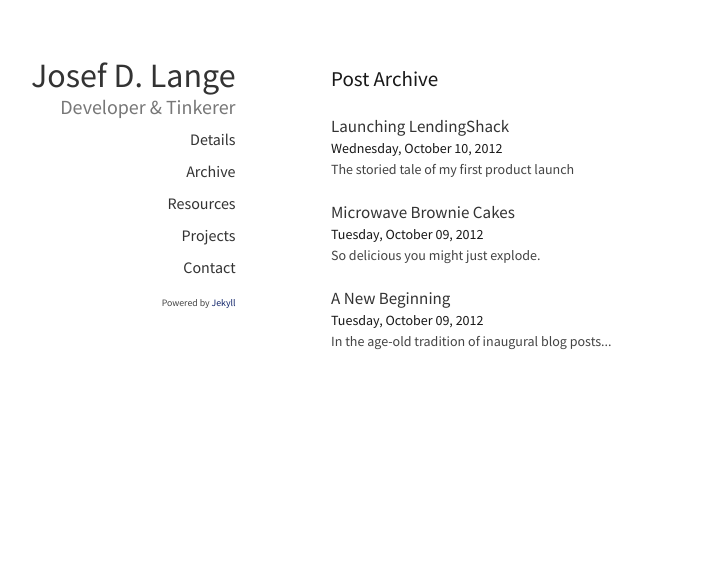
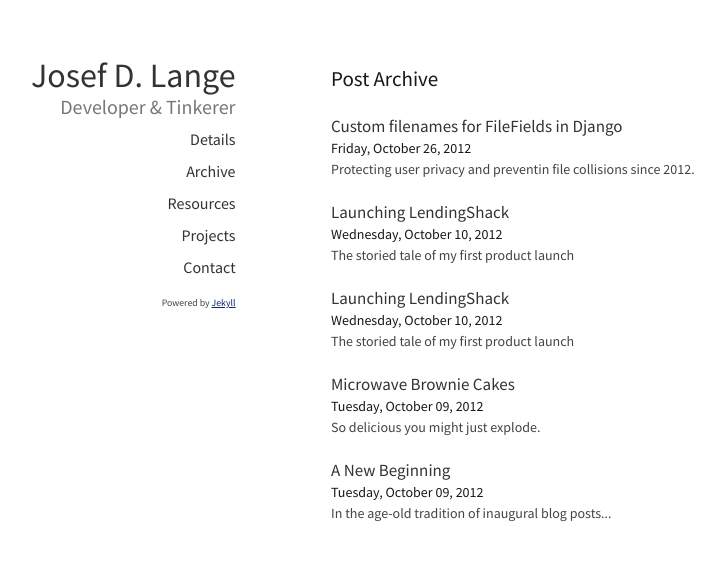
Before and after one commit to josefdlange/josefdlange.github.com, a Jekyll site: the page built from archive.html, in a window 1280 px wide. Shown: the top 561 px of the page, without its empty margins (199-920 px from the left). Built offline with Jekyll 4.4.1, drawn with Linux system fonts in a browser that asks for light colours.

Commit message:
New post on ImageField upload_to stuff.

```diff
--- /dev/null
+++ b/_posts/2012-10-10-Launching-LendingShack copy.html
@@ -0,0 +1,90 @@
+---
+title: "Launching LendingShack"
+description: "The storied tale of my first product launch"
+layout: post
+categories: [programming]
+tags: [programming, python, lendingshack, learning]
+---
+<p>
+    Let me start this be declaring my point: <span class="strong">launching is hard</span>.
+</p>
+<p>
+    Really, really hard.
+</p>
+<p>
+    But it's something every developer must do at some point, right? My good buddy (and a great developer) <a href="http://krwenholz.com">Kyle Wenholz</a> and I have been working on LendingShack since May of 2012. The project was conceived by some peers of ours in the Business Leadership Program at the <a href="http://pugetsound.edu">University of Puget Sound</a>. This project's purpose? To encourage 'collaborative consumption' in a community by providing an infrastructure for the lending and borrowing of property.
+</p>
+<p>
+    <a href="http://lendingshack.com/">LendingShack</a> was a test of my skills, my patience, and my commitment. Never before have I worked on a project for so long. Here's the brief and probably-not-written-with-direct-quotes version of the story.
+</p>
+<blockquote>
+    <p>
+        <ul>
+            <li>Kyle: "Hey, Josef, want to work on a crazy cool project with me?"</li>
+            <li>Me: "Yeah, sounds like fun."</li>
+            <li>Kyle: "Okay, let's master a programming language, learn a development framework, and do a barrel-roll through every difficulty we could possibly encounter!"</li>
+            <li>Me: "Wait, what?"</li>
+        </ul>
+    </p>
+    <small>* Not an actual conversation</small>
+</blockquote>
+<p>
+   Well, it was kind of like that. We knew from our previous experience in an Artificial Intelligence class that Python was pretty rad and perhaps we should program a large-scale program in it. Who doesn't love a language that throws semicolons and curly braces out the window? So, we decided on Python.
+</p>
+<p>
+    Python proved to be a good choice -- it was lightweight and pretty to look at. But building a web app from the ground up in just Python would be obnoxiously long-winded, and why do all that when there are frameworks to do most of it for you? So, we went looking for frameworks. I initially wanted to go the direction of Ruby on Rails instead of anything on Python, so we dusted off an idea we had back when we were in a Software Engineering class for a web app we were considering then. <a href="https://www.djangoproject.com">Django</a>.
+</p>
+<p>
+    Django is a pretty neat framework. It handles the hard stuff for you and gives you three places to put your stuff. Models, Templates, and Views. It's sort of an analog to Model-View-Controller. This was powerful for us. We spent some time developing what data we needed to store and how it would need to interact. That was pretty easy to put down into models and to (duh) model their interactions and dependencies. Views were the verb of the equation -- they do a lot of things, sometimes they don't even view anything. The templates is where I lived for much of the time. The frontend of LendingShack is templated using Bootstrap, which was a lot of fun to implement, and a lot of trouble.
+</p>
+<p>
+    Sounds like it was pretty painless, right? Wrong. Talk about an interesting experience. It would take days to talk about all the big issues, but here I'll frame out a few:
+</p>
+<h6>Know Your Environments</h6>
+<p>
+    One thing I learned perhaps a little too late when 'mastering' Python was the concept of environment management. Instead of doing any of that, I just started installing packages willy-nilly and hacking this and tweaking that, without a care in the world. It became increasingly obvious that the system-installed distribution of Python (on Mac OS X 10.7) was not standard and was in fact the cause of many problems.
+</p>
+<p>
+    On top of that, I didn't really grasp the power and the care required when using PIP. By a week or two into the project, I had probably PIP'd down a dozen packages at least and my development environment was a mess. I had import errors left and right, some things just wouldn't install, and life was just plain awful.
+</p>
+<p>
+    "Why don't you just use a virtualenv?" Kyle asked. What? So, I spent a night or two learning about Python virtual environments. My life was changed forever. Now, I can manage multiple Python environments nearly without thinking and I haven't looked back. PIP is your friend. Use it wisely.
+</p>
+<p>
+    Within a few weeks, we had built the skeleton of what would be LendingShack. Our data models were (mostly) sound and the interactions were sketched out. I was then able to work on the design more than the structure and came up with the site as you can see it today, utilizing <a href="http://twitter.github.com/bootstrap/">Bootstrap</a> and some other web magic.
+</p>
+<h6>Be Ready to Deploy When You Deploy</h6>
+<p>
+    Deployment was crazy. Like, really crazy. We assumed that because our code was working on both of our systems, one a Linux box and the other my MacBook Air, that it was pretty good proof that it would run anywhere. We, of course, underestimated the variance in stacks that could run Python and Django. We stumbled across <a href="http://www.heroku.com">Heroku</a> and had instantly fallen in love without looking to hard at other providers. The truth is there aren't many other providers that live up to Heroku's standards.
+</p>
+<p>
+    That being said, Heroku was a big pain in the ass to work with. It was a whole new world of unknowns. Sure, we thought, we'll just Git-push our app up there an everything will work perfectly! Wrong! Multiple configurations were required, PIP freezing, and all kinds of other menial tasks. At some point, we had tried several different ways to get our app to 'know' whether or not it was running on Heroku, which would determine what settings it would have.
+</p>
+<p>
+    This brings us back to "Know Your Environments." You really do need to. After some research and thought, Kyle and I realized (okay, this one was pretty much all Kyle) that both our local machines and Heroku could have environment variables set, so why not just have those set differently on either end of the spectrum? Locally we can have our app use certain values, and on Heroku use other ones. All of our problems with configuration seemed to disappear overnight.
+</p>
+<h6>Soft Launches Are Your Friends</h6>
+<p>
+    Never expect to be offline one day, then teeming with users the next day. I, deep down, had that desire, and was sorely disappointed. We gained a good handful of users, but our initial launch was actually sort of an incomplete product. "Real artists ship," Steve Jobs said. So we did, and it was together enough to work. We've made incremental updates and are nearing initial-feature-completion. The work we've done since the initial launch has been near monumental, and I'm very proud of it.
+</p>
+<h6>I Don't Care How Awesome Your Project Is, You Still Have Family & Friends</h6>
+<p>
+    There was a time when I was dangerously close to diving headfirst into LendingShack and practically cutting ties with a lot of my life by way of working so hard. This is bad. Really bad. I really think that time away from code is as important as time near it. Just always have something to record notes on (we all have smartphones now, after all), because I guarantee that next big idea will come to you when you're not sitting at your desk in front of your computer.
+</p>
+<p>
+    I made sure to take breaks when I needed them. Sometimes this meant a half hour away from the screen, other times a half a week, maybe more. There are times when people need you, and people should always come before code. I learned, too, to treat my body well. It's amazing what an in-tune body does for the mind. Kyle's always been active and spent his weekends going on long runs, or obstacle-course runs with fire and 10k-volt wires. I'm a bit less of a mover. I got into yoga this summer, particularly Hatha and Vinyasa. What a difference it's made in my mind and my body.
+</p>
+<h6>Don't Plan A Major Life Event in the Middle</h6>
+<p>
+    So, I got married in August. It's easily the best decision I've made thus far in my life and I've not a single regret to mention. Well, this isn't really a regret, but more of an instance of hindsight. We'd been planning our wedding long before I signed on to LendingShack, so it's not like I could have said, "honey, let's just cancel the wedding, I think I'm going to be programming all summer."
+</p>
+<p>
+    Maybe "Avoid A Major Life Event in the Middle" would be a better phrase. You can do it. Hell, I did it. Then again, I had Kyle there to pick up all the slack I left. Kyle's more of a day-by-day, steadily-paced programmer. I work in bursts. It's actually been a good team-up, I think.
+</p>
+<h6>Be Proud (You Worked Hard)</h6>
+<p>
+    Working on a project of such large scope certainly creates a sense of ownership. LendingShack, as much as the whole company has produced it, the web app is Kyle's and mine. Of course, not legally and I would never claim as such, but in our hearts its like a kid. I can at least speak for myself when I say I'm immensely proud of the work Kyle and I have done. Looking forward, we've got a lot of code review, clean up, feature enhancement, maintenance, and at some point I bet even a reboot. It's going to be fun, though, and I'm very excited for it.
+</p>
+<p>
+    If you want to learn more about <a href="http://lendingshack.com">LendingShack</a>, just visit the website! Check out <a href="http://krwenholz.com">Kyle</a>'s website, too.
+</p>
--- /dev/null
+++ b/_posts/2012-10-26-Custom-filenames-for-FileFields-in-Django.html
@@ -0,0 +1,56 @@
+---
+title: "Custom filenames for FileFields in Django"
+description: "Protecting user privacy and preventin file collisions since 2012."
+layout: post
+categories: [programming]
+tags: [programming, python, lendingshack, learning, django, filefield, upload_to, filename]
+---
+<p>
+    When we launched LendingShack, <a href="krwenholz.com">Kyle</a> and I were excited (read: anxious) to see what kinds of bugs would crop up with our code once people started using it. One of the first silly ones we noticed was a case similar to this:
+</p>
+<ol>
+    <li>User 1 uploads an item to the site along with a pretty picture, titled "photo.jpg"</li>
+    <li>User 2 uploads a different item to the site along with a pretty picture of its own, also titled "photo.jpg"</li>
+    <li>Oddly enough (or perhaps we should have expected this), the second user's picture of their item started showing up as the photo for User 1's item as well.</li>
+</ol>
+<p>
+    I suppose we were foolish to assume that just uploading the files to our S3 bucket willy-nilly would handle duplicates. We should have anticipated that without any other complex method to replace files, of course the bucket would overwrite what was already there. So I started doing some research.
+</p>
+<p>
+    Turns out, Django is smarter than the average bear and can be made to handle this. Which is pretty cool. In the first bit of their <a href="https://docs.djangoproject.com/en/dev/ref/models/fields/#filefield">documentation of FileFields</a>, they write that the keyword <code>upload_to</code> is "a local filesystem path that will be appended to your <code>MEDIA_ROOT</code> setting to determine the value of the url attribute." If, months ago, we had read the next bit of Djangos documentation, we would have read: "This may also be a callable, such as a function, which will be called to obtain the upload path, including the filename."
+</p>
+<p>
+    So, I devised a way to make us a pretty(ish) filename while still maintaining uniqueness in our bucket for each image uploaded.
+</p>
+<pre><code>def update_filename(instance, filename):
+
+    // This is the root path we want at the beginning.
+    path = "media/userImages"
+
+    // Get filename and extension from the passed-in filename
+    // Pretty original variable names, eh?
+    theFilename, fileExtension = os.path.splitext(filename)
+
+    // Concat up todays date/time with the filename,
+    // just for shits and giggles and to have something
+    // already pretty unique.
+    concattedName   = datetime.now().__str__() + theFilename
+
+    // Make an MD5 of the weird amalgamation of original
+    // filename and date, slide the user's username in front
+    // of it, and slip the extension right behind.
+    newFileName     = instance.user.username + "_"
+                    + md5.new(concattedName).hexdigest()
+                    + fileExtension
+
+    // Return the fully combined path and name.
+    return path + "/" + newFileName</code></pre>
+<p>
+    Then, in my <code>ImageField</code> (actually an <code>ImageWithThumbsField</code> courtesy of <a href="https://github.com/duointeractive/django-athumb">django-athumb</a>), I set <code>upload_to=update_filename</code>. Oddly enough, this didn't work at first. Python/Django didn't know what the hell I was talking about when I mentioned <code>update_filename</code>. Turns out, I had to put the callable inside of the model class and even then <i>before</i> any of the fields, in order for Pythong/Django to be aware of it before trying to find it... Let me know if I've made a mistake here and I can actually put it elsewhere. I suppose I could make a <code>support.py</code> with functions of this ilk and then import them when necessary.
+</p>
+<p>
+    ... but I don't really want to do that.
+</p>
+<p>
+    So, yeah, it's a bit drawn out for something so simple, but I wanted a unique way to create a unique filename. I considered for a long time leaving the username entirely out of it, but I think it's okay this way. Usernames aren't private to the world or to non-logged in users, plus this makes it easy to shuffle through our S3 bucket should we have issues and just delete all images, old and new, related to a user or their items. This might be helpful if we ban a user and want to free up the space, or when a user deletes an item on the site and had previously changed the image a few times.
+</p>
--- a/stylesheets/base.css
+++ b/stylesheets/base.css
@@ -60,6 +60,25 @@
 
     p {
         font-family: 'Source Sans Pro';
+    }
+
+    code {
+        font-family: 'Inconsolata', monospace;
+        font-size: 100%;
+        background-color: #eeeeee;
+
+    }
+
+    pre {
+        font-size: 80%;
+        background-color: #fdfdfd;
+        padding: 5%;
+        overflow: auto;
+        overflow-x: auto;
+    }
+
+    pre code {
+        background: none;
     }
 
     .title {
@@ -180,7 +199,7 @@
 ================================================== */
 	a, a:visited { color: #333; text-decoration: none; outline: 0; }
 	a:hover, a:focus { color: #000; text-decoration: underline; }
-	p a, p a:visited { line-height: inherit; }
+	p a, p a:visited { line-height: inherit; text-decoration: underline; }
 
 	ul.navigation li a {
     	font-size: 16px;
--- a/stylesheets/layout.css
+++ b/stylesheets/layout.css
@@ -26,6 +26,7 @@
 /* Import the Google Font "Pontano Sans" */
 @import url(http://fonts.googleapis.com/css?family=Pontano+Sans);
 @import url(http://fonts.googleapis.com/css?family=Source+Sans+Pro:200,300,400,600,700,200italic,300italic,400italic,600italic,700italic);
+@import url(http://fonts.googleapis.com/css?family=Inconsolata:400,700);
 
 /* #Media Queries
 ================================================== */
```
